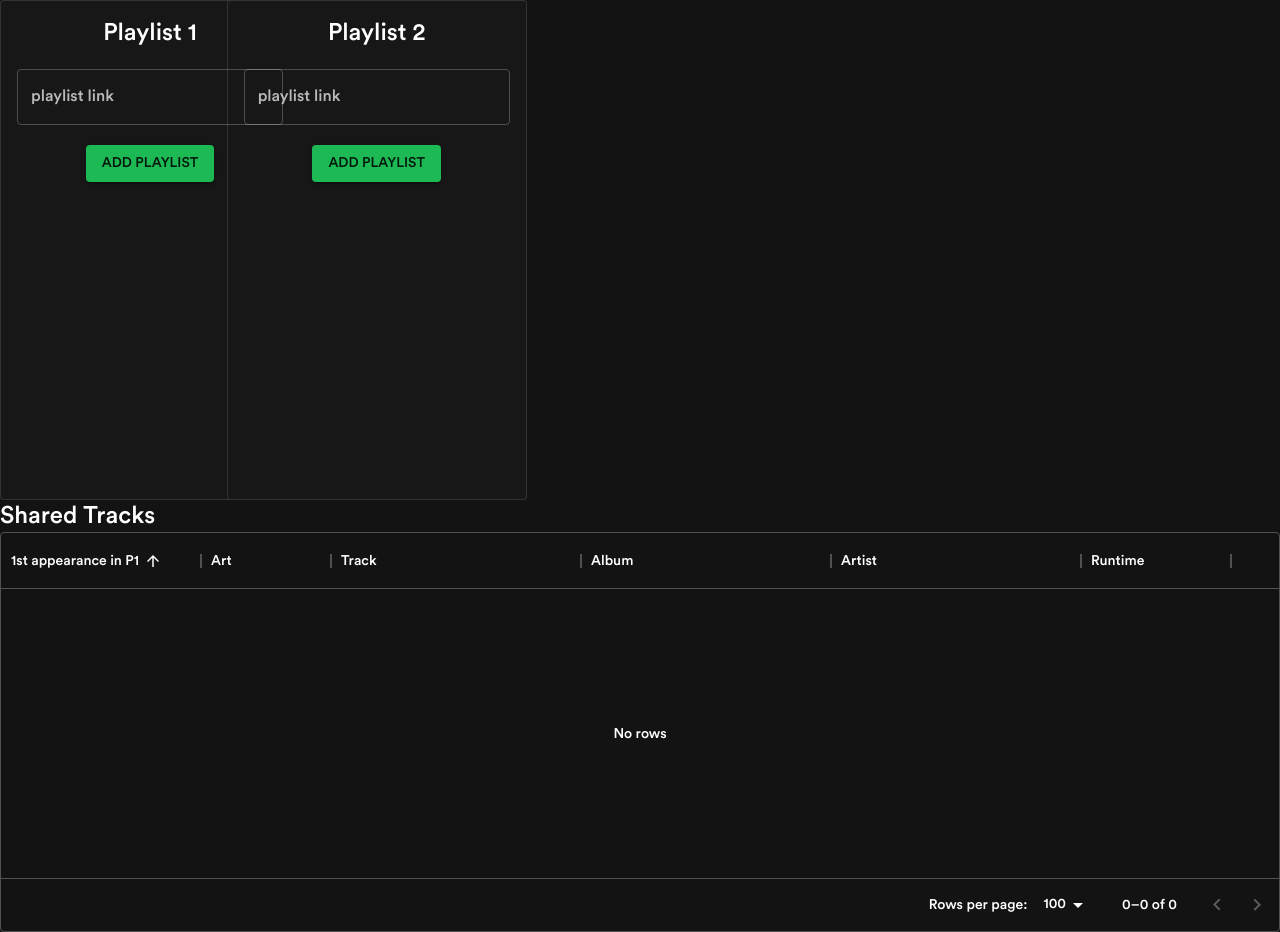
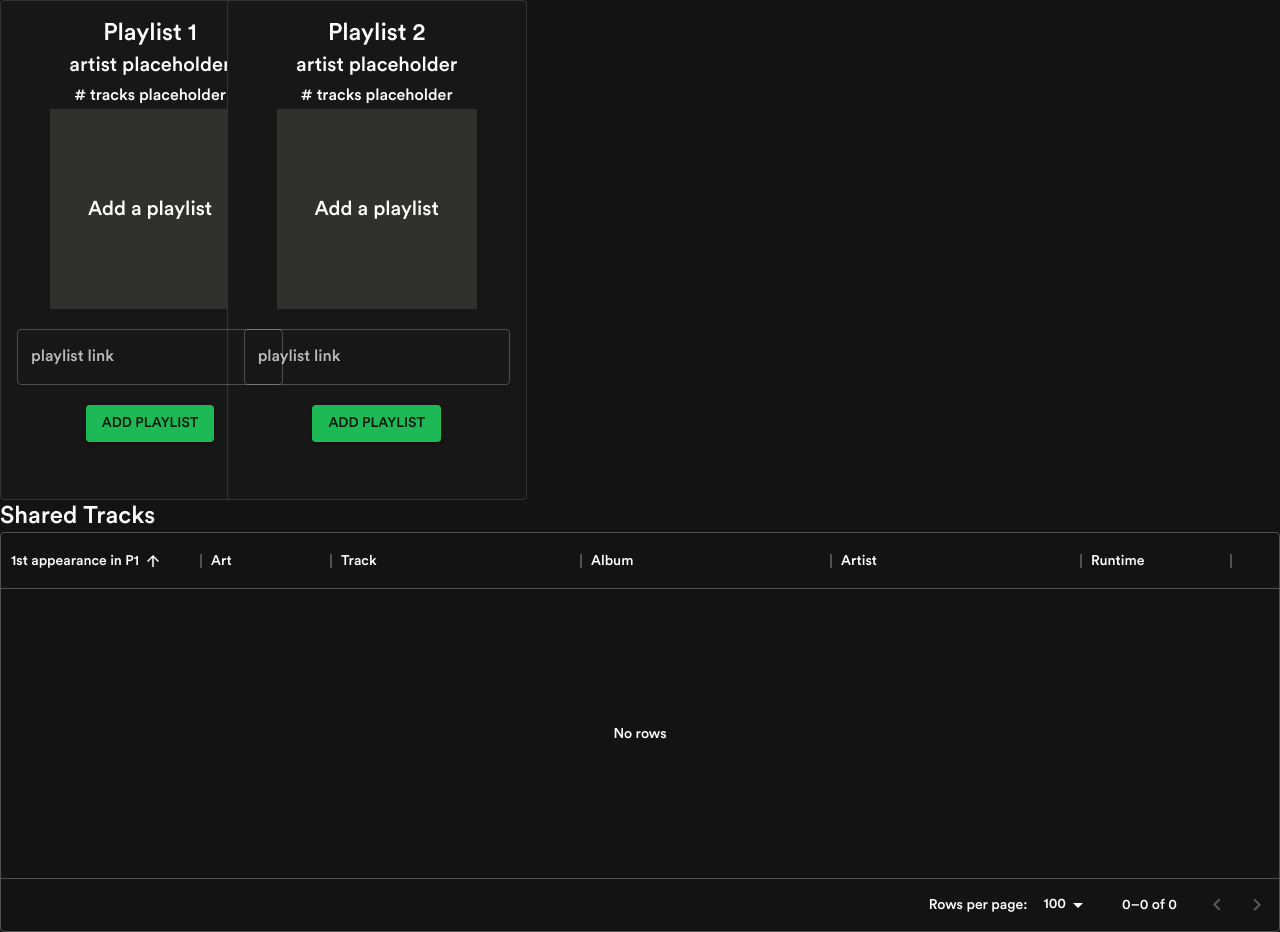
Before and after one commit to jakerm2002/spotify-playlist-diff, a Next.js app in the folder frontend/: page / in a window 1280 px wide. Built offline with nearby package versions, Linux system fonts and the light colour scheme.

Commit message:
adding placeholder image, playlist and user hyperlinks

```diff
--- a/frontend/src/PlaylistCard.tsx
+++ b/frontend/src/PlaylistCard.tsx
@@ -1,11 +1,13 @@
 import React, { useEffect, useState } from "react";
 import Box from '@mui/material/Box';
 import Card from '@mui/material/Card';
+import Link from '@mui/material/Link'
 import { CardActions, CardContent, CardMedia, Skeleton } from '@mui/material';
 import Button from '@mui/material/Button';
 import Typography from '@mui/material/Typography';
 import { TextField } from "@mui/material";
 import axios from 'axios';
+import PlaylistCardImage from "./PlaylistCardImage";
 
 interface PlaylistCardProps {
   playlistNum: number;
@@ -41,36 +43,37 @@ const PlaylistCard: React.FC<PlaylistCardProps> = ({ playlistNum, playlistData,
       <CardContent style={{ textAlign: 'center' }}>
         {(playlistData && !isLoading) ? (
           <Typography variant="h5" component="div">
+            <Link target="_blank" href={playlistData.image_url}>
             {playlistData.playlist_name}
+            </Link>
           </Typography>
         ) : (
           <Typography variant="h5" component="div">
             {`Playlist ${playlistNum}`}
           </Typography>
         )}
-        {(playlistData && !isLoading) && (
+        {(playlistData && !isLoading) ? (
           <React.Fragment>
           <Typography variant="h6" component="div">
-            by {playlistData.author_display_name}
+            by <Link target="_blank" href={playlistData.image_url}>{playlistData.author_display_name}</Link>
           </Typography>
           <Typography variant="subtitle1" component="div">
             {playlistData.num_tracks} tracks
           </Typography>
           </React.Fragment>
 
+        ): (
+          <React.Fragment>
+          <Typography variant="h6" component="div">
+            artist placeholder
+          </Typography>
+          <Typography variant="subtitle1" component="div">
+            # tracks placeholder
+          </Typography>
+          </React.Fragment>
+
         )}
-        {(playlistData && !isLoading) && (
-          <div style={{ display: 'flex', justifyContent: 'center' }}>
-            <CardMedia
-              component="img"
-              alt="Playlist Image"
-              sx={{ height: 200, width: 200, objectFit: 'cover' }}
-              image={playlistData.image_url}
-              title="Playlist Image"
-            />
-          </div>
-        )}
-        {isLoading && (<div style={{ display: 'flex', justifyContent: 'center' }}><Skeleton variant="rounded" animation="wave" width={200} height={200} /></div>)}
+        <PlaylistCardImage playlistData={playlistData} isLoading={isLoading}/>
         <form onSubmit={handleFormSubmit} style={{ marginTop: 20 }}>
           <TextField name="link" label="playlist link" variant="outlined" fullWidth />
           <Button type="submit" variant="contained" color="primary" style={{ marginTop: 20 }}>
--- /dev/null
+++ b/frontend/src/PlaylistCardImage.tsx
@@ -0,0 +1,44 @@
+import React from 'react';
+import { Box, Typography } from '@mui/material';
+import { CardActions, CardContent, CardMedia, Skeleton } from '@mui/material';
+
+interface PlaylistCardImageProps {
+    playlistData: any; // replace `any` with the actual type of `playlistData` object
+    isLoading: boolean;
+}
+
+const PlaylistCardImage: React.FC<PlaylistCardImageProps> = ({ playlistData, isLoading }) => {
+
+    if (playlistData && !isLoading) {
+        return (<div style={{ display: 'flex', justifyContent: 'center' }}>
+            <CardMedia
+                component="img"
+                alt="Playlist Image"
+                sx={{ height: 200, width: 200, objectFit: 'cover' }}
+                image={playlistData.image_url}
+                title="Playlist Image"
+            />
+        </div>)
+    } else if (isLoading) {
+        return (isLoading && (<div style={{ display: 'flex', justifyContent: 'center' }}><Skeleton variant="rounded" animation="wave" width={200} height={200} /></div>));
+
+    } else {
+        return (<div style={{ display: 'flex', justifyContent: 'center' }}>
+            <Box
+                sx={{ height: 200, width: 200, backgroundColor: '#30302f' }}
+            >
+                <Typography variant="h6" component="div" sx={{
+                    display: 'flex',
+                    alignItems: 'center',
+                    justifyContent: 'center',
+                    height: '100%'
+                }}>
+                    Add a playlist
+                </Typography>
+            </Box>
+        </div>)
+    }
+}
+
+
+export default PlaylistCardImage;
```
Also changed, not shown: 1 other file (tests, documents, lock files or other folders).
